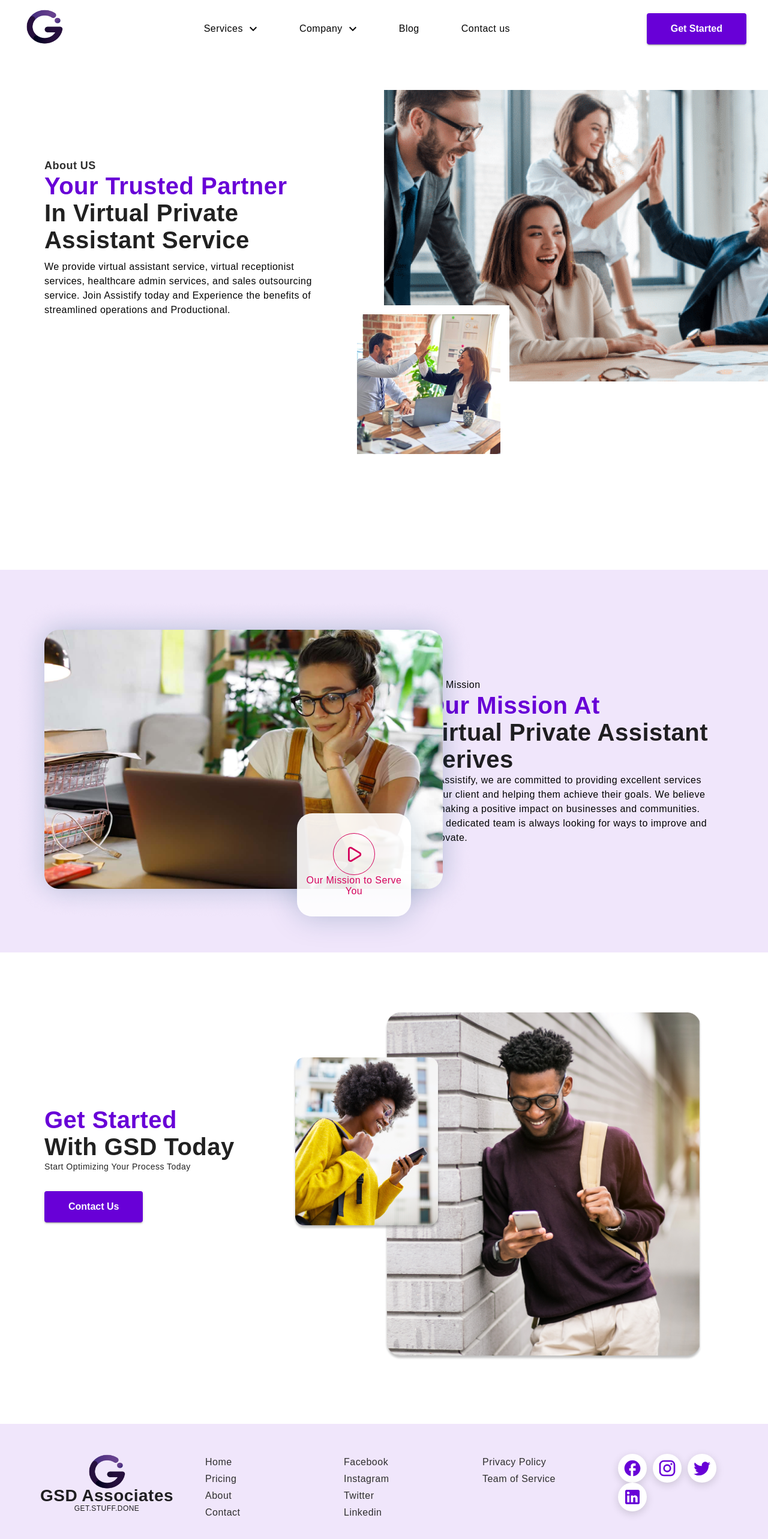
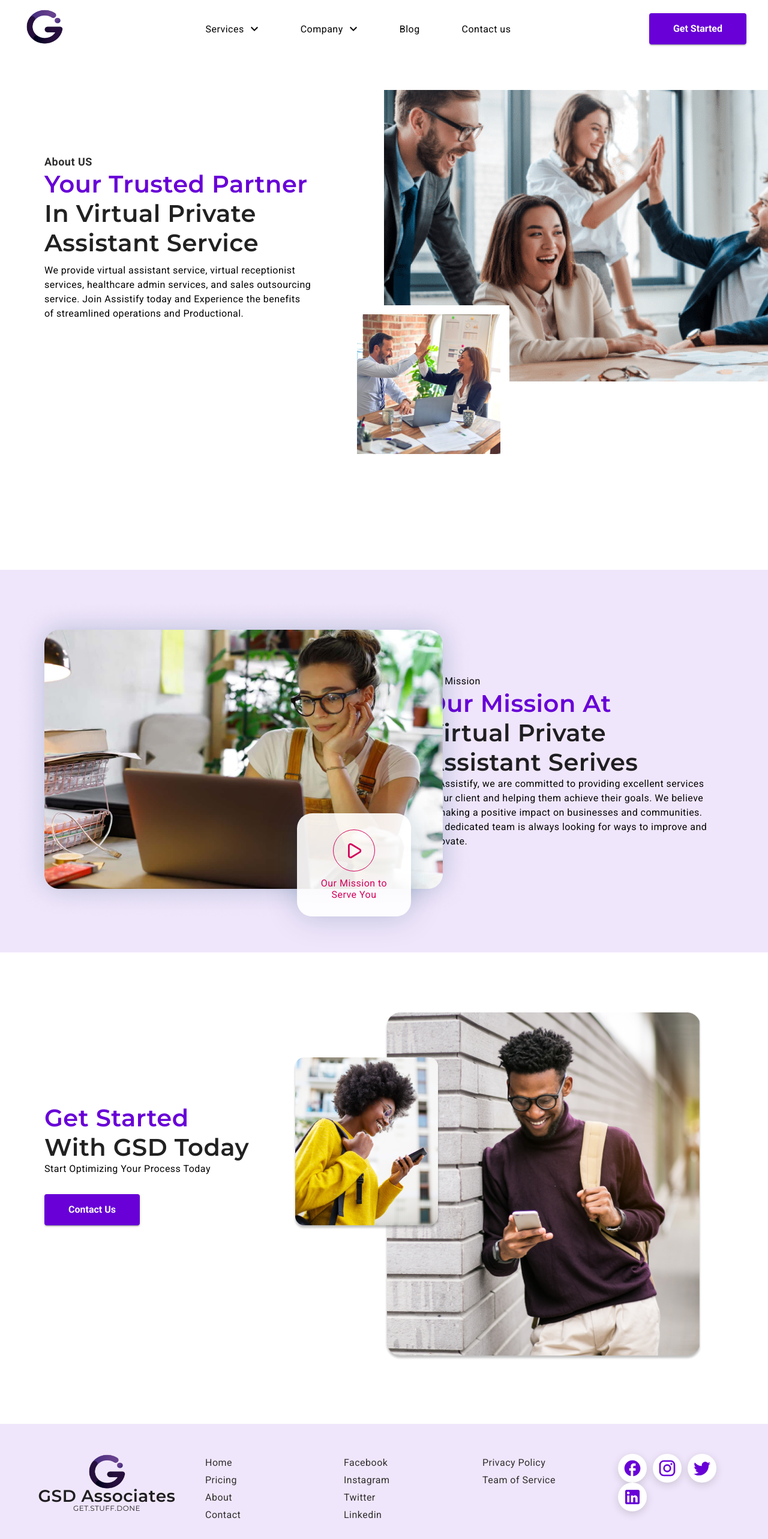
Before and after one commit to Khan3firoz/GSD, a React (Create React App) app: page /about-us in a window 1280 px wide. Shown: the top 2566 px of the page at 60% size. Built offline with nearby package versions, Linux system fonts and the light colour scheme.

Commit message:
added font family

```diff
--- a/public/index.html
+++ b/public/index.html
@@ -25,6 +25,8 @@
       Learn how to configure a non-root public URL by running `npm run build`.
     -->
     <title>GSD Associates</title>
+    <link href="https://fonts.googleapis.com/css2?family=Montserrat:wght@400;600&display=swap" rel="stylesheet">
+    <link href="https://fonts.googleapis.com/css2?family=Roboto:wght@400;500;700&display=swap" rel="stylesheet">
   </head>
   <body>
     <noscript>You need to enable JavaScript to run this app.</noscript>
--- a/src/components/css/CommonCSS.js
+++ b/src/components/css/CommonCSS.js
@@ -17,5 +17,6 @@ export const styles = {
         padding: "10px 30px",
         fontSize: "16px",
         fontWeight: "600",
+        fontFamily:'Roboto',
     }
 }
--- a/src/components/css/Theme.js
+++ b/src/components/css/Theme.js
@@ -1,6 +1,7 @@
 import { createTheme, responsiveFontSizes } from "@mui/material/styles";
 
-const font = "'Montserrat', sans-serif";
+const montserrat = "'Montserrat', sans-serif";
+const roboto = "'Roboto', sans-serif";
 
 export const pallete = {
   black: "#000",
@@ -25,14 +26,14 @@ let theme = createTheme({
     values: { xs: 600, sm: 800, md: 1000, lg: 1200, xl: 1536 },
   },
   typography: {
-    fontFamily: font,
+    fontFamily: montserrat,
     h5: { fontSize: 20, latterSpacing: "0.03rem", fontWeight: "400" },
     h6: {
       fontSize: 18,
       latterSpacing: "0.03rem",
       fontWeight: "400",
     },
-    h4: { fontSize: 16, latterSpacing: "0.02rem", fontWeight: "200" },
+    h4: { fontFamily: roboto },
     h3: { fontSize: 18, latterSpacing: "0.03rem", fontWeight: "600" },
     h2: {
       color: "#645FF2",
--- a/src/components/pages/AboutUs.js
+++ b/src/components/pages/AboutUs.js
@@ -17,7 +17,7 @@ const AboutUs = () => {
             <Typography className={classes.serviceText}>About US</Typography>
             <Typography className={classes.serveceBelo}>
               <Typography
-                className={classes.serveceBelo}
+              className={classes.serveceBelo}
                 style={{ color: pallete.primaryPurple }}
               >
                 Your trusted partner
@@ -94,7 +94,7 @@ const AboutUs = () => {
               </Typography>
               With GSD Today
             </Typography>
-            <Typography>Start Optimizing Your Process Today</Typography>
+            <Typography className={classes.paraText}>Start Optimizing Your Process Today</Typography>
             <Button variant="contained" className={classes.contactUsBtn}>
               Contact Us
             </Button>
@@ -143,13 +143,14 @@ const useStyles = makeStyles()((theme) => {
       width: "70px",
     },
     servmissionBox: {
-      paddingTop: "30px 30px 0 30px",
+      padding: "10px 30px 0 30px",
       color: "#D4005B",
       textAlign: "center",
       fontSize: "16px",
       fontStyle: "normal",
       fontWeight: 400,
       lineHeight: "normal",
+      fontFamily:'Roboto'
     },
     playMidBox: {
       bottom: "10px",
@@ -171,6 +172,7 @@ const useStyles = makeStyles()((theme) => {
       fontStyle: "normal",
       fontWeight: 400,
       lineHeight: "24px",
+      fontFamily:'Roboto'
     },
     midContainer: {
       padding: "50px 0",
@@ -183,6 +185,7 @@ const useStyles = makeStyles()((theme) => {
       fontWeight: 400,
       lineHeight: "24px",
       padding: "10px 70px 0 0",
+      fontFamily:'Roboto'
     },
     sortImg: {
       position: "absolute",
@@ -203,6 +206,7 @@ const useStyles = makeStyles()((theme) => {
       color: "#2E2E2E",
       fontSize: "18px",
       fontStyle: "normal",
+      fontFamily:'Roboto',
       fontWeight: 700,
       lineHeight: "24px",
     },
--- a/src/components/pages/Footer.js
+++ b/src/components/pages/Footer.js
@@ -89,7 +89,8 @@ const useStyles = makeStyles()((theme) => {
       fontSize: "13px",
       fontStyle: "normal",
       fontWeight: 400,
-      lineHeight: "190.6%"
+      lineHeight: "190.6%",
+      fontFamily:'Roboto'
     },
     socialIconsBox:{
       [theme.breakpoints.down("sm")]: {
@@ -102,7 +103,8 @@ const useStyles = makeStyles()((theme) => {
       fontStyle: "normal",
       fontWeight: 400,
       lineHeight: "normal",
-      padding: '5px 10px'
+      padding: '5px 10px',
+      fontFamily:'Roboto'
     },
     fotterLinksGrid: {
       [theme.breakpoints.down("sm")]: {
--- a/src/components/pages/Header.js
+++ b/src/components/pages/Header.js
@@ -291,6 +291,7 @@ const useStyles = makeStyles()((theme) => {
       padding: "12px 40px",
       fontSize: "16px",
       fontWeight: "600",
+      fontFamily:'Roboto'
     },
     popoverBox: {
       top: "100px !importent",
@@ -330,7 +331,7 @@ const useStyles = makeStyles()((theme) => {
       margin: "auto",
       padding: "0 5px",
       color: pallete.primaryBlack,
-      //   fontFamily: 'Roboto',
+        fontFamily: 'Roboto',
       fontSize: "16px",
       fontStyle: "normal",
       fontWeight: 400,
@@ -344,7 +345,7 @@ const useStyles = makeStyles()((theme) => {
       margin: "auto",
       padding: "0 5px",
       color: pallete.primaryPink,
-      //   fontFamily: 'Roboto',
+        fontFamily: 'Roboto',
       fontSize: "16px",
       fontStyle: "normal",
       fontWeight: 400,
--- a/src/components/pages/Home.js
+++ b/src/components/pages/Home.js
@@ -18,7 +18,7 @@ import KeyboardArrowUpRoundedIcon from "@mui/icons-material/KeyboardArrowUpRound
 import { useNavigate } from "react-router-dom";
 
 const Home = () => {
-  const navigate = useNavigate()
+  const navigate = useNavigate();
   const { classes } = useStyles();
   const whyGsdArr = [
     {
@@ -111,7 +111,11 @@ const Home = () => {
               className={classes.servicePlayIcon}
             /> */}
           </Box>
-          <Button onClick={() => navigate("about-us")} variant="contained" className={classes.contactUsBtn}>
+          <Button
+            onClick={() => navigate("about-us")}
+            variant="contained"
+            className={classes.contactUsBtn}
+          >
             Contact Us
           </Button>
           <Typography align="center" className={classes.serveceBelo}>
@@ -182,7 +186,11 @@ const Home = () => {
                 services, healthcare admin services, and sales outsourcing
                 services.
               </Typography>
-              <Button onClick={() => navigate("about-us")} variant="contained" className={classes.contactUsBtn}>
+              <Button
+                onClick={() => navigate("about-us")}
+                variant="contained"
+                className={classes.contactUsBtn}
+              >
                 Learn More
               </Button>
             </Box>
@@ -209,7 +217,11 @@ const Home = () => {
                 We focus on what’s important, and our client appreciate the
                 efficiency and effectiveness of our services.
               </Typography>
-              <Button onClick={() => navigate("about-us")} variant="contained" className={classes.contactUsBtn}>
+              <Button
+                onClick={() => navigate("about-us")}
+                variant="contained"
+                className={classes.contactUsBtn}
+              >
                 Learn More
               </Button>
             </Box>
@@ -254,7 +266,11 @@ const Home = () => {
                 solutions that can help your business achieve its goals. We work
                 closely with our clients to understand their unique needs.
               </Typography>
-              <Button onClick={() => navigate("about-us")} variant="contained" className={classes.contactUsBtn}>
+              <Button
+                onClick={() => navigate("about-us")}
+                variant="contained"
+                className={classes.contactUsBtn}
+              >
                 Contact Us
               </Button>
             </Box>
@@ -370,7 +386,7 @@ const Home = () => {
                 <Typography className={classes.blogHeading}>
                   How to optimize your business operations?
                 </Typography>
-                <Typography>
+                <Typography className={classes.articalsPara}>
                   Lorem ipsum is a placeholder text commonly used to demonstrate
                   the visual form of a document or a typeface without relying on
                   meaningful content.
@@ -403,7 +419,11 @@ const Home = () => {
               </Box>
             </Grid>
             <Grid item md={2.5} className={classes.experBtnGrod}>
-              <Button onClick={() => navigate("about-us")} variant="contained" className={classes.expertBtns}>
+              <Button
+                onClick={() => navigate("about-us")}
+                variant="contained"
+                className={classes.expertBtns}
+              >
                 Get Started
               </Button>
             </Grid>
@@ -443,7 +463,7 @@ const Home = () => {
                       className={classes.quotIcon}
                     />
                     <Card className={classes.caroselCards}>
-                      <Typography>
+                      <Typography className={classes.articalsPara}>
                         Lorem Ipsum is simply dummy text of the printing and
                         typesetting industry. Lorem Ipsum has been the
                         industry's standard dummy text ever since the 1500s,
@@ -544,7 +564,11 @@ const Home = () => {
               </span>
               <br /> Favorite Apps
             </Typography>
-            <Button onClick={() => navigate("about-us")} variant="contained" className={classes.contactUsBtn}>
+            <Button
+              onClick={() => navigate("about-us")}
+              variant="contained"
+              className={classes.contactUsBtn}
+            >
               Contact Us
             </Button>
           </Grid>
@@ -663,10 +687,18 @@ const Home = () => {
               </Box>
             </Grid>
             <Grid item md={6} className={classes.experBtnGrodBottom}>
-              <Button onClick={() => navigate("about-us")} variant="contained" className={classes.expertBtns}>
+              <Button
+                onClick={() => navigate("about-us")}
+                variant="contained"
+                className={classes.expertBtns}
+              >
                 Start Free Trial
               </Button>
-              <Button onClick={() => navigate("about-us")} variant="contained" className={classes.expertBtns}>
+              <Button
+                onClick={() => navigate("about-us")}
+                variant="contained"
+                className={classes.expertBtns}
+              >
                 Contact Us
               </Button>
             </Grid>
@@ -834,8 +866,20 @@ const useStyles = makeStyles()((theme) => {
         padding: "40px 0",
       },
     },
+    articalsPara: {
+      color: "#2E2E2E",
+      fontSize: "16px",
+      fontStyle: "normal",
+      fontWeight: 400,
+      lineHeight: "26px",
+      fontFamily: "Roboto",
+    },
+    carosalPara:{
+
+    },
     whyGsdPARA: {
       color: "#2E2E2E",
+      fontFamily:'Roboto',
       fontSize: "16px",
       fontStyle: "normal",
       fontWeight: 400,
@@ -863,6 +907,7 @@ const useStyles = makeStyles()((theme) => {
     gsdArrTitle: {
       color: "#1A2128",
       fontSize: "20px",
+      fontFamily:'Roboto',
       fontStyle: "normal",
       fontWeight: 600,
       lineHeight: "normal",
@@ -871,6 +916,7 @@ const useStyles = makeStyles()((theme) => {
     gsdArrPara: {
       paddingTop: "10px",
       color: "#434D56",
+      fontFamily:'Roboto',
       fontSize: "16px",
       fontStyle: "normal",
       fontWeight: 400,
@@ -1034,6 +1080,7 @@ const useStyles = makeStyles()((theme) => {
       fontStyle: "normal",
       fontWeight: 400,
       lineHeight: "normal",
+      fontFamily:'Roboto'
     },
     expetText: {
       color: "#FFFFFF",
@@ -1067,6 +1114,7 @@ const useStyles = makeStyles()((theme) => {
       },
     },
     blogTagp: {
+      fontFamily: "Roboto",
       color: "#6A6A6A",
       fontSize: "12px",
       fontStyle: "normal",
@@ -1075,6 +1123,7 @@ const useStyles = makeStyles()((theme) => {
     },
     blogtagH: {
       color: "#000",
+      fontFamily: "Roboto",
       fontSize: "14px",
       fontStyle: "normal",
       fontWeight: 500,
@@ -1096,6 +1145,7 @@ const useStyles = makeStyles()((theme) => {
       lineHeight: "normal",
     },
     blogHeading: {
+      fontFamily: "Roboto",
       color: "#2E2E2E",
       fontSize: "18px",
       fontStyle: "normal",
@@ -1132,6 +1182,7 @@ const useStyles = makeStyles()((theme) => {
       padding: "20px 60px",
     },
     paraText: {
+      fontFamily: "Roboto",
       color: "#030303",
       fontSize: "16px",
       fontStyle: "normal",
@@ -1208,6 +1259,7 @@ const useStyles = makeStyles()((theme) => {
       },
     },
     serviceText: {
+      fontFamily: "Roboto",
       color: "#2E2E2E",
       fontSize: "18px",
       fontStyle: "normal",
@@ -1215,6 +1267,7 @@ const useStyles = makeStyles()((theme) => {
       lineHeight: "24px",
     },
     exploreLink: {
+      fontFamily: "Roboto",
       fontSize: "18px",
       fontStyle: "normal",
       fontWeight: 600,
@@ -1225,6 +1278,7 @@ const useStyles = makeStyles()((theme) => {
     secondHeading: {
       fontSize: "18px",
       fontStyle: "normal",
+      fontFamily: "Roboto",
       fontWeight: 600,
       lineHeight: "40px",
       color: "#333333",
```
